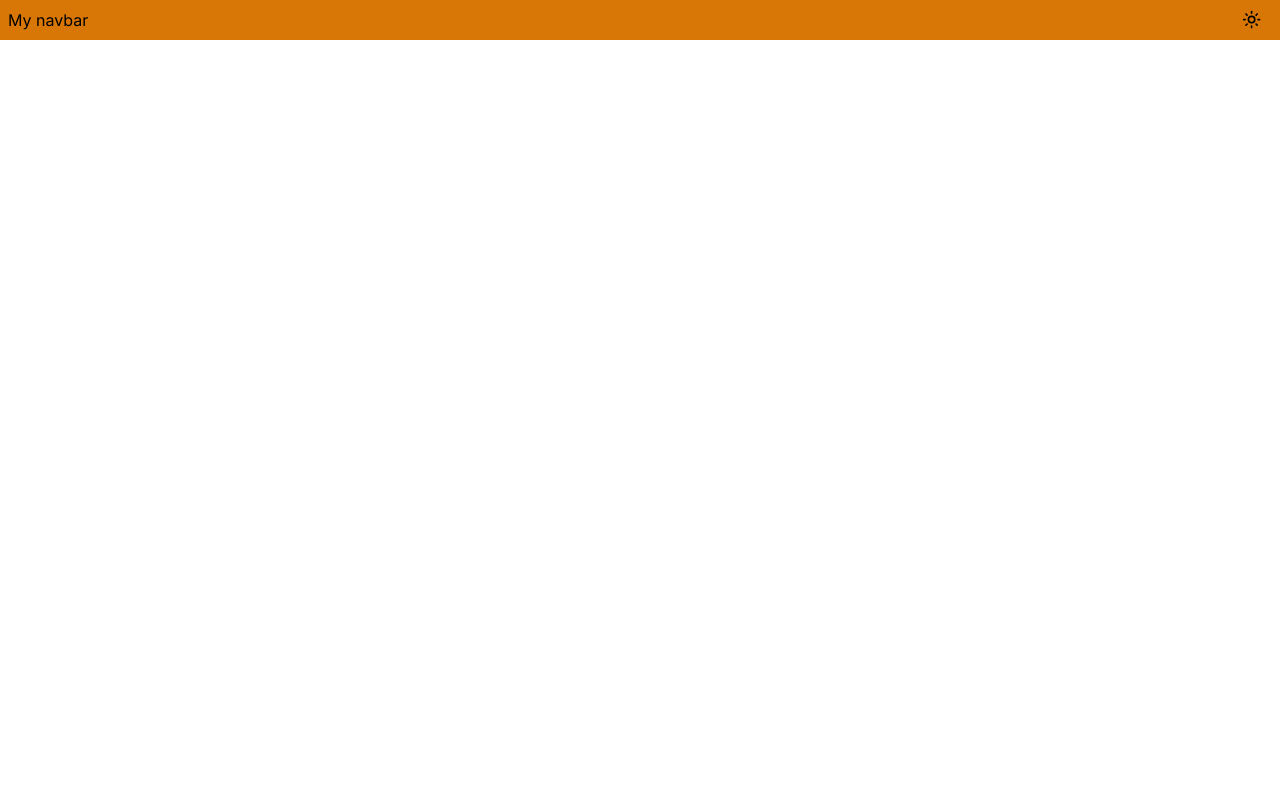
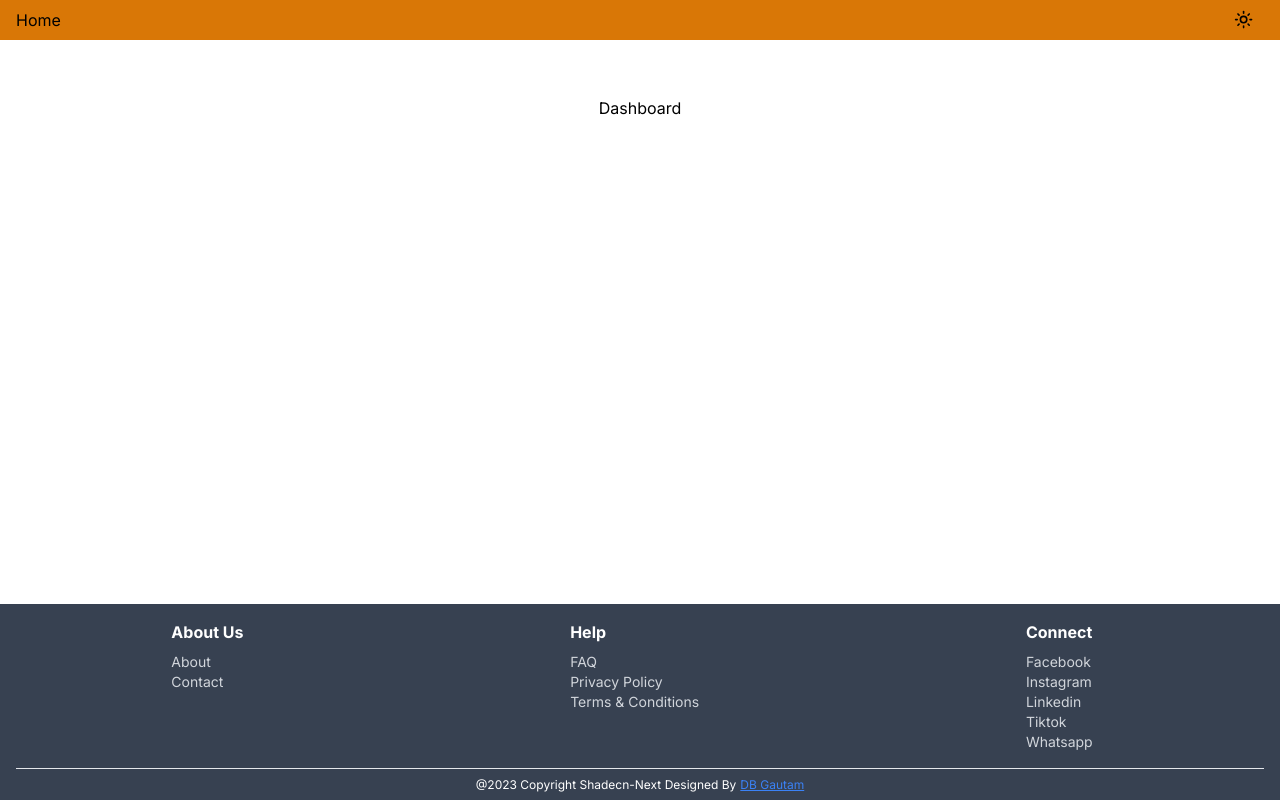
Before and after one commit to dbgautam7/shadecn-ui, a Next.js app: page / in a window 1280 px wide. Built offline with nearby package versions, Linux system fonts and the light colour scheme.

Commit message:
feat:footer design implemented

```diff
--- a/app/page.tsx
+++ b/app/page.tsx
@@ -1,10 +1,12 @@
 'use client';
-import CustomNavbar from '@/components/customUi/customNavbar';
+import Layout from '@/components/customUi/layout';
 
 export default function Home() {
   return (
-    <main className='flex min-h-screen flex-col items-center justify-between p-24'>
-      <CustomNavbar />
-    </main>
+    <Layout>
+      <main className='flex min-h-screen flex-col items-center justify-between p-24'>
+        Dashboard
+      </main>
+    </Layout>
   );
 }
--- a/components/customUi/customNavbar.tsx
+++ /dev/null
@@ -1,13 +0,0 @@
-'use client';
-
-import { ToggleTheme } from './toggleTheme';
-
-const CustomNavbar = () => {
-  return (
-    <div className='fixed top-0 flex w-full items-center justify-between bg-amber-600 px-2'>
-      My navbar
-      <ToggleTheme />
-    </div>
-  );
-};
-export default CustomNavbar;
--- /dev/null
+++ b/components/customUi/footer.tsx
@@ -0,0 +1,41 @@
+'use client';
+
+const footerLinks = [
+  { 'About Us': ['About', 'Contact'] },
+  { Help: ['FAQ', 'Privacy Policy', 'Terms & Conditions'] },
+  { Connect: ['Facebook', 'Instagram', 'Linkedin', 'Tiktok', 'Whatsapp'] },
+];
+
+const Footer = () => {
+  return (
+    <div className='fixed bottom-0 min-h-fit w-full space-y-4 divide-y bg-gray-700 px-4'>
+      <section className='flex justify-around'>
+        {footerLinks.map((item, index) => (
+          <div key={index} className='mt-4'>
+            {Object.entries(item).map(([title, links]) => {
+              return (
+                <div key={title} className='mr-4 space-y-2'>
+                  <h3 className='text-base font-bold text-white'>{title}</h3>
+                  <div>
+                    {links.map((link: string) => (
+                      <p key={link} className='text-sm text-gray-300'>
+                        {link}
+                      </p>
+                    ))}
+                  </div>
+                </div>
+              );
+            })}
+          </div>
+        ))}
+      </section>
+      <section className=' flex h-8 items-center justify-center gap-1'>
+        <p className='text-xs text-white'>
+          @2023 Copyright Shadecn-Next Designed By
+        </p>
+        <span className='text-xs text-blue-500 underline'>DB Gautam</span>
+      </section>
+    </div>
+  );
+};
+export default Footer;
--- /dev/null
+++ b/components/customUi/layout.tsx
@@ -0,0 +1,15 @@
+import { ReactNode } from 'react';
+import Footer from './footer';
+import Navbar from './navbar';
+
+const Layout = ({ children }: { children: ReactNode }) => {
+  return (
+    <>
+      <Navbar />
+      <main>{children}</main>
+      <Footer />
+    </>
+  );
+};
+
+export default Layout;
--- /dev/null
+++ b/components/customUi/navbar.tsx
@@ -0,0 +1,13 @@
+'use client';
+
+import { ToggleTheme } from './toggleTheme';
+
+const Navbar = () => {
+  return (
+    <div className='fixed top-0 flex w-full items-center justify-between bg-amber-600 px-4'>
+      Home
+      <ToggleTheme />
+    </div>
+  );
+};
+export default Navbar;
```
